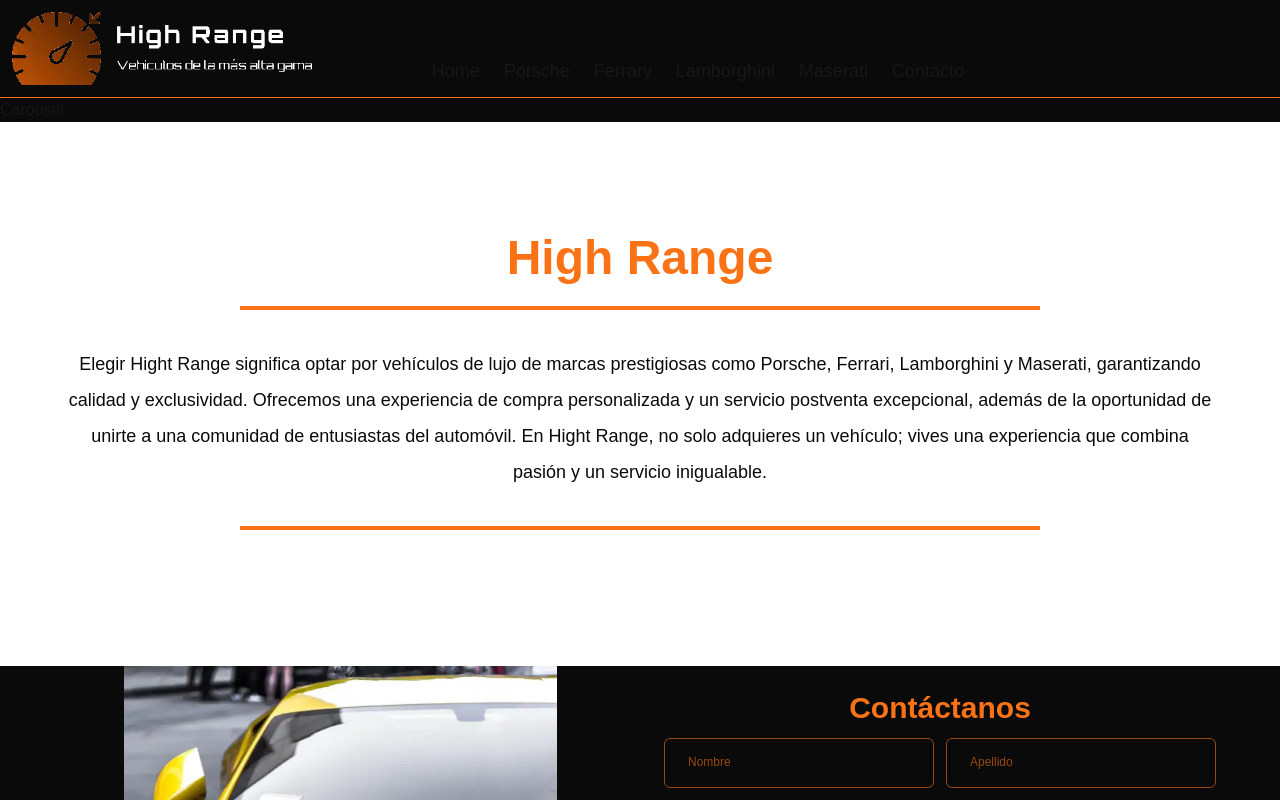
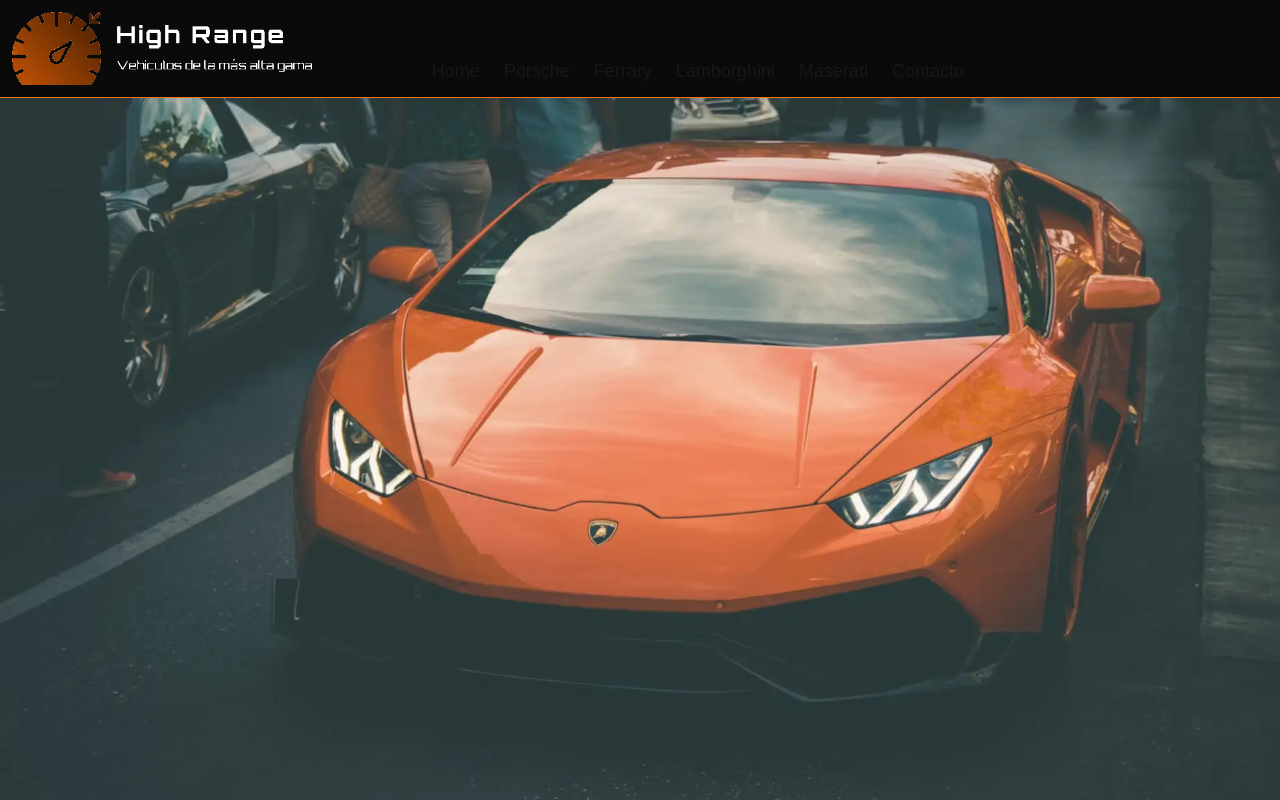
Before and after one commit to alexcoronell/cars-bogota-test, a Next.js app: page / in a window 1280 px wide. Shown: the top 800 px of the page. Built offline with nearby package versions, Linux system fonts and the light colour scheme; no server answers.

Commit message:
Carousel and HomePage completed

```diff
--- a/src/app/page.tsx
+++ b/src/app/page.tsx
@@ -1,4 +1,3 @@
-import Image from "next/image";
 import Carousel from "@/components/Carousel";
 import WhyChoose from "@/components/WhyChoose";
 import ContactForm from "@/components/ContactForm";
--- a/src/components/Carousel.tsx
+++ b/src/components/Carousel.tsx
@@ -1,3 +1,5 @@
+"use client"
+import { useState, useEffect } from "react"
 import Image from "next/image"
 
 import porscheImage from "@/assets/images/cars/carrousel/porsche.webp"
@@ -5,11 +7,38 @@ import lamborghiniImage from "@/assets/images/cars/carrousel/lamborghini.webp"
 import ferraryImage from "@/assets/images/cars/carrousel/ferrary.webp"
 import maseratiImage from "@/assets/images/cars/carrousel/maserati.webp"
 
+import image from "@/assets/images/cars/lamborghini/lamborghini-0.webp"
+
 
 export default function Carousel() {
+    const images = [porscheImage, lamborghiniImage, ferraryImage, maseratiImage];
+    const [currentImage, setCurrentImage] = useState(images[0])
+
+    const initAnimation = () => {
+        let index = 0
+        setInterval(() => {
+            if(index === images.length -1) {
+                index = 0
+            } else {
+                index += 1
+            }
+            console.log(index);
+            setCurrentImage(images[index])
+        }, 3000);
+    }
+
+    useEffect(() => {
+        initAnimation();
+    }, [])
+
     return (
-        <section className="Carousel">
-            Carousel
+        <section className="Carousel w-screen overflow-hidden relative">
+            <Image
+                src={currentImage}
+                alt="Porsche Image"
+                className="h-full"
+            />
+
         </section>
     )
 };
```
